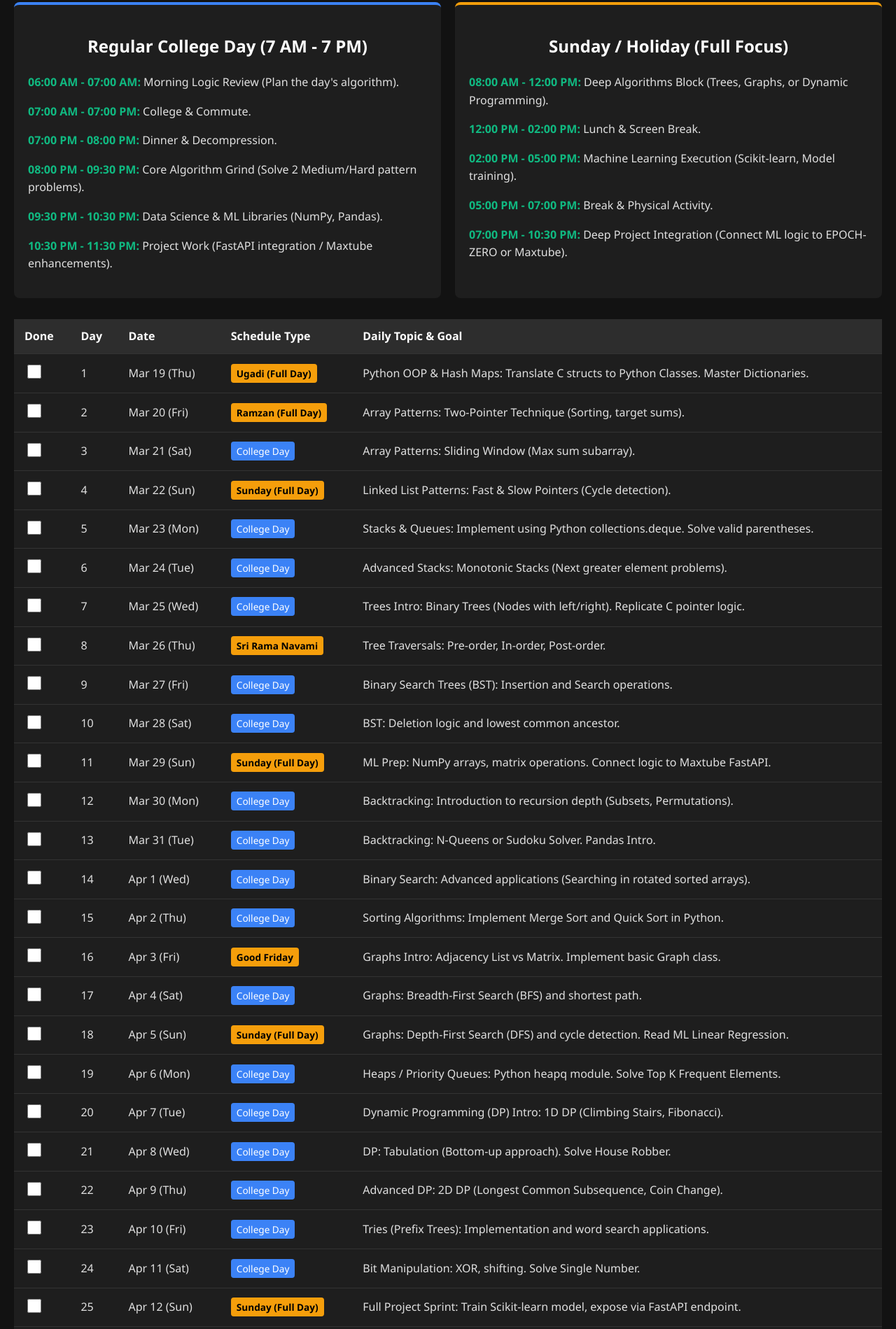
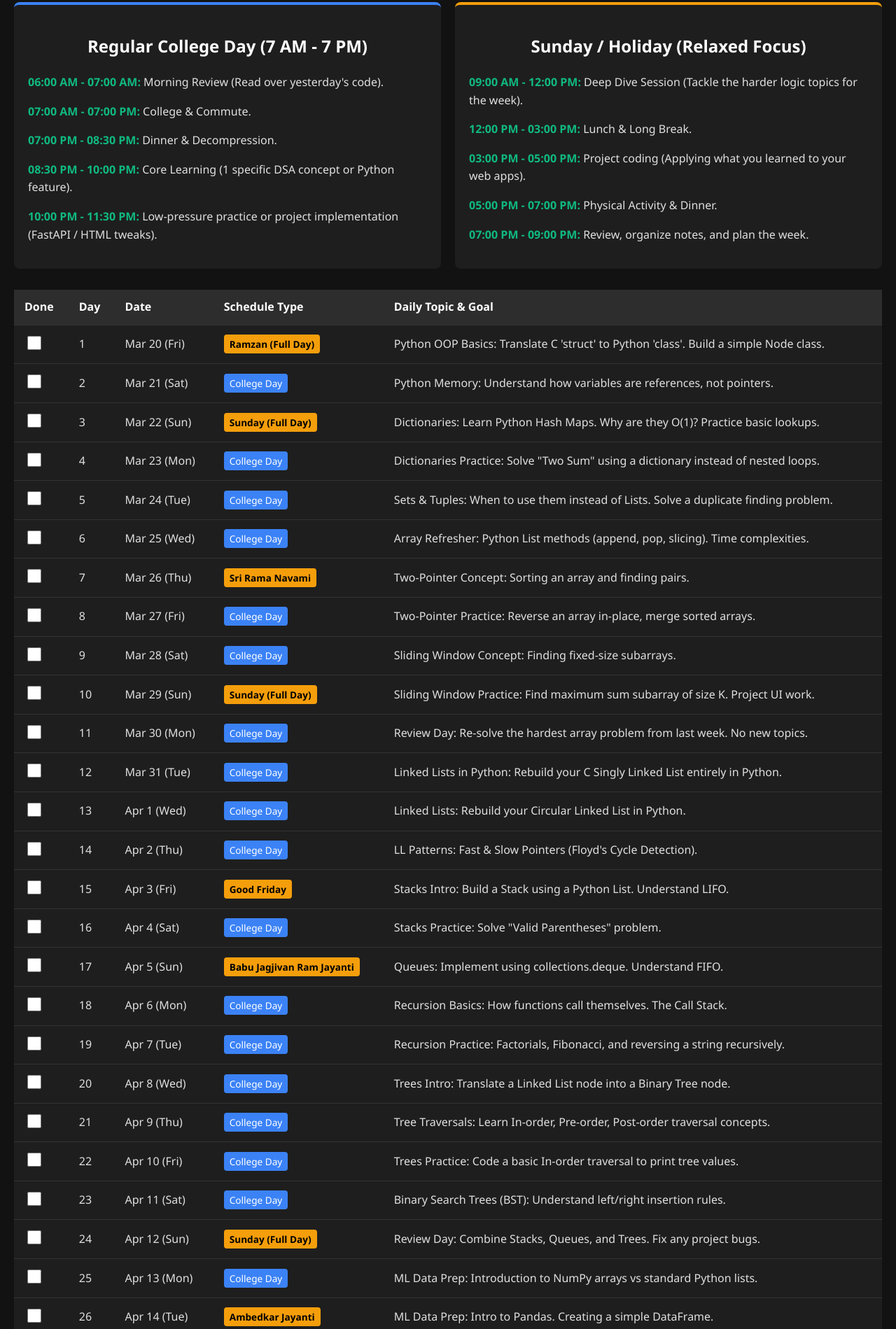
Before and after one commit to Neerajsai7/timetable, a plain HTML site: page index.html in a window 1280 px wide. Shown: the part 322-2221 px from the top of the page at 70% size. Drawn offline with Linux system fonts and the light colour scheme.

Commit message:
Update index.html

```diff
--- a/index.html
+++ b/index.html
@@ -3,7 +3,7 @@
 <head>
     <meta charset="UTF-8">
     <meta name="viewport" content="width=device-width, initial-scale=1.0">
-    <title>Accelerated 30-Day Plan: Advanced DSA, Python & ML</title>
+    <title>Steady 30-Day Plan: C to Python & DSA</title>
     <style>
         body {
             font-family: 'Segoe UI', Tahoma, Geneva, Verdana, sans-serif;
@@ -15,7 +15,6 @@
         }
         h1, h2 { color: #ffffff; text-align: center; }
 
-        /* Progress Bar Styles */
         .progress-wrapper {
             background-color: #1e1e1e;
             padding: 20px;
@@ -34,14 +33,11 @@
         }
         .progress-fill {
             height: 100%;
-            background-color: #10b981;
+            background-color: #3b82f6;
             width: 0%;
             transition: width 0.4s ease;
         }
-        .progress-text {
-            font-weight: bold;
-            color: #10b981;
-        }
+        .progress-text { font-weight: bold; color: #3b82f6; }
 
         .schedules {
             display: flex;
@@ -74,13 +70,7 @@
         th { background-color: #2d2d2d; color: #fff; font-weight: bold; }
         tr:hover { background-color: #252525; }
 
-        /* Checkbox Styling */
-        input[type="checkbox"] {
-            width: 20px;
-            height: 20px;
-            cursor: pointer;
-            accent-color: #10b981;
-        }
+        input[type="checkbox"] { width: 20px; height: 20px; cursor: pointer; accent-color: #3b82f6; }
 
         .tag-regular { background-color: #3b82f6; color: white; padding: 4px 8px; border-radius: 4px; font-size: 0.85em; }
         .tag-holiday { background-color: #f59e0b; color: black; padding: 4px 8px; border-radius: 4px; font-size: 0.85em; font-weight: bold; }
@@ -90,7 +80,7 @@
 </head>
 <body>
 
-    <h1>Accelerated 30-Day Engineering Blueprint</h1>
+    <h1>Steady 30-Day Engineering Blueprint</h1>
 
     <div class="progress-wrapper">
         <h2>Your Progress</h2>
@@ -103,21 +93,20 @@
     <div class="schedules">
         <div class="schedule-box">
             <h2>Regular College Day (7 AM - 7 PM)</h2>
-            <p><span class="time">06:00 AM - 07:00 AM:</span> Morning Logic Review (Plan the day's algorithm).</p>
+            <p><span class="time">06:00 AM - 07:00 AM:</span> Morning Review (Read over yesterday's code).</p>
             <p><span class="time">07:00 AM - 07:00 PM:</span> College & Commute.</p>
-            <p><span class="time">07:00 PM - 08:00 PM:</span> Dinner & Decompression.</p>
-            <p><span class="time">08:00 PM - 09:30 PM:</span> Core Algorithm Grind (Solve 2 Medium/Hard pattern problems).</p>
-            <p><span class="time">09:30 PM - 10:30 PM:</span> Data Science & ML Libraries (NumPy, Pandas).</p>
-            <p><span class="time">10:30 PM - 11:30 PM:</span> Project Work (FastAPI integration / Maxtube enhancements).</p>
+            <p><span class="time">07:00 PM - 08:30 PM:</span> Dinner & Decompression.</p>
+            <p><span class="time">08:30 PM - 10:00 PM:</span> Core Learning (1 specific DSA concept or Python feature).</p>
+            <p><span class="time">10:00 PM - 11:30 PM:</span> Low-pressure practice or project implementation (FastAPI / HTML tweaks).</p>
         </div>
 
         <div class="schedule-box holiday">
-            <h2>Sunday / Holiday (Full Focus)</h2>
-            <p><span class="time">08:00 AM - 12:00 PM:</span> Deep Algorithms Block (Trees, Graphs, or Dynamic Programming).</p>
-            <p><span class="time">12:00 PM - 02:00 PM:</span> Lunch & Screen Break.</p>
-            <p><span class="time">02:00 PM - 05:00 PM:</span> Machine Learning Execution (Scikit-learn, Model training).</p>
-            <p><span class="time">05:00 PM - 07:00 PM:</span> Break & Physical Activity.</p>
-            <p><span class="time">07:00 PM - 10:30 PM:</span> Deep Project Integration (Connect ML logic to EPOCH-ZERO or Maxtube).</p>
+            <h2>Sunday / Holiday (Relaxed Focus)</h2>
+            <p><span class="time">09:00 AM - 12:00 PM:</span> Deep Dive Session (Tackle the harder logic topics for the week).</p>
+            <p><span class="time">12:00 PM - 03:00 PM:</span> Lunch & Long Break.</p>
+            <p><span class="time">03:00 PM - 05:00 PM:</span> Project coding (Applying what you learned to your web apps).</p>
+            <p><span class="time">05:00 PM - 07:00 PM:</span> Physical Activity & Dinner.</p>
+            <p><span class="time">07:00 PM - 09:00 PM:</span> Review, organize notes, and plan the week.</p>
         </div>
     </div>
 
@@ -132,36 +121,36 @@
             </tr>
         </thead>
         <tbody>
-            <tr id="row-1"><td><input type="checkbox" class="day-checkbox" data-day="1"></td><td>1</td><td>Mar 19 (Thu)</td><td><span class="tag-holiday">Ugadi (Full Day)</span></td><td>Python OOP & Hash Maps: Translate C structs to Python Classes. Master Dictionaries.</td></tr>
-            <tr id="row-2"><td><input type="checkbox" class="day-checkbox" data-day="2"></td><td>2</td><td>Mar 20 (Fri)</td><td><span class="tag-holiday">Ramzan (Full Day)</span></td><td>Array Patterns: Two-Pointer Technique (Sorting, target sums).</td></tr>
-            <tr id="row-3"><td><input type="checkbox" class="day-checkbox" data-day="3"></td><td>3</td><td>Mar 21 (Sat)</td><td><span class="tag-regular">College Day</span></td><td>Array Patterns: Sliding Window (Max sum subarray).</td></tr>
-            <tr id="row-4"><td><input type="checkbox" class="day-checkbox" data-day="4"></td><td>4</td><td>Mar 22 (Sun)</td><td><span class="tag-holiday">Sunday (Full Day)</span></td><td>Linked List Patterns: Fast & Slow Pointers (Cycle detection).</td></tr>
-            <tr id="row-5"><td><input type="checkbox" class="day-checkbox" data-day="5"></td><td>5</td><td>Mar 23 (Mon)</td><td><span class="tag-regular">College Day</span></td><td>Stacks & Queues: Implement using Python collections.deque. Solve valid parentheses.</td></tr>
-            <tr id="row-6"><td><input type="checkbox" class="day-checkbox" data-day="6"></td><td>6</td><td>Mar 24 (Tue)</td><td><span class="tag-regular">College Day</span></td><td>Advanced Stacks: Monotonic Stacks (Next greater element problems).</td></tr>
-            <tr id="row-7"><td><input type="checkbox" class="day-checkbox" data-day="7"></td><td>7</td><td>Mar 25 (Wed)</td><td><span class="tag-regular">College Day</span></td><td>Trees Intro: Binary Trees (Nodes with left/right). Replicate C pointer logic.</td></tr>
-            <tr id="row-8"><td><input type="checkbox" class="day-checkbox" data-day="8"></td><td>8</td><td>Mar 26 (Thu)</td><td><span class="tag-holiday">Sri Rama Navami</span></td><td>Tree Traversals: Pre-order, In-order, Post-order.</td></tr>
-            <tr id="row-9"><td><input type="checkbox" class="day-checkbox" data-day="9"></td><td>9</td><td>Mar 27 (Fri)</td><td><span class="tag-regular">College Day</span></td><td>Binary Search Trees (BST): Insertion and Search operations.</td></tr>
-            <tr id="row-10"><td><input type="checkbox" class="day-checkbox" data-day="10"></td><td>10</td><td>Mar 28 (Sat)</td><td><span class="tag-regular">College Day</span></td><td>BST: Deletion logic and lowest common ancestor.</td></tr>
-            <tr id="row-11"><td><input type="checkbox" class="day-checkbox" data-day="11"></td><td>11</td><td>Mar 29 (Sun)</td><td><span class="tag-holiday">Sunday (Full Day)</span></td><td>ML Prep: NumPy arrays, matrix operations. Connect logic to Maxtube FastAPI.</td></tr>
-            <tr id="row-12"><td><input type="checkbox" class="day-checkbox" data-day="12"></td><td>12</td><td>Mar 30 (Mon)</td><td><span class="tag-regular">College Day</span></td><td>Backtracking: Introduction to recursion depth (Subsets, Permutations).</td></tr>
-            <tr id="row-13"><td><input type="checkbox" class="day-checkbox" data-day="13"></td><td>13</td><td>Mar 31 (Tue)</td><td><span class="tag-regular">College Day</span></td><td>Backtracking: N-Queens or Sudoku Solver. Pandas Intro.</td></tr>
-            <tr id="row-14"><td><input type="checkbox" class="day-checkbox" data-day="14"></td><td>14</td><td>Apr 1 (Wed)</td><td><span class="tag-regular">College Day</span></td><td>Binary Search: Advanced applications (Searching in rotated sorted arrays).</td></tr>
-            <tr id="row-15"><td><input type="checkbox" class="day-checkbox" data-day="15"></td><td>15</td><td>Apr 2 (Thu)</td><td><span class="tag-regular">College Day</span></td><td>Sorting Algorithms: Implement Merge Sort and Quick Sort in Python.</td></tr>
-            <tr id="row-16"><td><input type="checkbox" class="day-checkbox" data-day="16"></td><td>16</td><td>Apr 3 (Fri)</td><td><span class="tag-holiday">Good Friday</span></td><td>Graphs Intro: Adjacency List vs Matrix. Implement basic Graph class.</td></tr>
-            <tr id="row-17"><td><input type="checkbox" class="day-checkbox" data-day="17"></td><td>17</td><td>Apr 4 (Sat)</td><td><span class="tag-regular">College Day</span></td><td>Graphs: Breadth-First Search (BFS) and shortest path.</td></tr>
-            <tr id="row-18"><td><input type="checkbox" class="day-checkbox" data-day="18"></td><td>18</td><td>Apr 5 (Sun)</td><td><span class="tag-holiday">Sunday (Full Day)</span></td><td>Graphs: Depth-First Search (DFS) and cycle detection. Read ML Linear Regression.</td></tr>
-            <tr id="row-19"><td><input type="checkbox" class="day-checkbox" data-day="19"></td><td>19</td><td>Apr 6 (Mon)</td><td><span class="tag-regular">College Day</span></td><td>Heaps / Priority Queues: Python heapq module. Solve Top K Frequent Elements.</td></tr>
-            <tr id="row-20"><td><input type="checkbox" class="day-checkbox" data-day="20"></td><td>20</td><td>Apr 7 (Tue)</td><td><span class="tag-regular">College Day</span></td><td>Dynamic Programming (DP) Intro: 1D DP (Climbing Stairs, Fibonacci).</td></tr>
-            <tr id="row-21"><td><input type="checkbox" class="day-checkbox" data-day="21"></td><td>21</td><td>Apr 8 (Wed)</td><td><span class="tag-regular">College Day</span></td><td>DP: Tabulation (Bottom-up approach). Solve House Robber.</td></tr>
-            <tr id="row-22"><td><input type="checkbox" class="day-checkbox" data-day="22"></td><td>22</td><td>Apr 9 (Thu)</td><td><span class="tag-regular">College Day</span></td><td>Advanced DP: 2D DP (Longest Common Subsequence, Coin Change).</td></tr>
-            <tr id="row-23"><td><input type="checkbox" class="day-checkbox" data-day="23"></td><td>23</td><td>Apr 10 (Fri)</td><td><span class="tag-regular">College Day</span></td><td>Tries (Prefix Trees): Implementation and word search applications.</td></tr>
-            <tr id="row-24"><td><input type="checkbox" class="day-checkbox" data-day="24"></td><td>24</td><td>Apr 11 (Sat)</td><td><span class="tag-regular">College Day</span></td><td>Bit Manipulation: XOR, shifting. Solve Single Number.</td></tr>
-            <tr id="row-25"><td><input type="checkbox" class="day-checkbox" data-day="25"></td><td>25</td><td>Apr 12 (Sun)</td><td><span class="tag-holiday">Sunday (Full Day)</span></td><td>Full Project Sprint: Train Scikit-learn model, expose via FastAPI endpoint.</td></tr>
-            <tr id="row-26"><td><input type="checkbox" class="day-checkbox" data-day="26"></td><td>26</td><td>Apr 13 (Mon)</td><td><span class="tag-regular">College Day</span></td><td>Advanced Graphs: Dijkstra's Algorithm for weighted shortest paths.</td></tr>
-            <tr id="row-27"><td><input type="checkbox" class="day-checkbox" data-day="27"></td><td>27</td><td>Apr 14 (Tue)</td><td><span class="tag-holiday">Ambedkar Jayanti</span></td><td>Advanced Graphs: Topological Sorting. Refine EPOCH-ZERO code.</td></tr>
-            <tr id="row-28"><td><input type="checkbox" class="day-checkbox" data-day="28"></td><td>28</td><td>Apr 15 (Wed)</td><td><span class="tag-regular">College Day</span></td><td>System Design Prep: How to structure a scalable backend API.</td></tr>
-            <tr id="row-29"><td><input type="checkbox" class="day-checkbox" data-day="29"></td><td>29</td><td>Apr 16 (Thu)</td><td><span class="tag-regular">College Day</span></td><td>Mock Interview Prep: Solve 2 random Hard/Medium problems.</td></tr>
-            <tr id="row-30"><td><input type="checkbox" class="day-checkbox" data-day="30"></td><td>30</td><td>Apr 17 (Fri)</td><td><span class="tag-regular">College Day</span></td><td>Portfolio Update: Push final code to GitHub. Assess Python/ML readiness.</td></tr>
+            <tr id="row-1"><td><input type="checkbox" class="day-checkbox" data-day="1"></td><td>1</td><td>Mar 20 (Fri)</td><td><span class="tag-holiday">Ramzan (Full Day)</span></td><td>Python OOP Basics: Translate C 'struct' to Python 'class'. Build a simple Node class.</td></tr>
+            <tr id="row-2"><td><input type="checkbox" class="day-checkbox" data-day="2"></td><td>2</td><td>Mar 21 (Sat)</td><td><span class="tag-regular">College Day</span></td><td>Python Memory: Understand how variables are references, not pointers.</td></tr>
+            <tr id="row-3"><td><input type="checkbox" class="day-checkbox" data-day="3"></td><td>3</td><td>Mar 22 (Sun)</td><td><span class="tag-holiday">Sunday (Full Day)</span></td><td>Dictionaries: Learn Python Hash Maps. Why are they O(1)? Practice basic lookups.</td></tr>
+            <tr id="row-4"><td><input type="checkbox" class="day-checkbox" data-day="4"></td><td>4</td><td>Mar 23 (Mon)</td><td><span class="tag-regular">College Day</span></td><td>Dictionaries Practice: Solve "Two Sum" using a dictionary instead of nested loops.</td></tr>
+            <tr id="row-5"><td><input type="checkbox" class="day-checkbox" data-day="5"></td><td>5</td><td>Mar 24 (Tue)</td><td><span class="tag-regular">College Day</span></td><td>Sets & Tuples: When to use them instead of Lists. Solve a duplicate finding problem.</td></tr>
+            <tr id="row-6"><td><input type="checkbox" class="day-checkbox" data-day="6"></td><td>6</td><td>Mar 25 (Wed)</td><td><span class="tag-regular">College Day</span></td><td>Array Refresher: Python List methods (append, pop, slicing). Time complexities.</td></tr>
+            <tr id="row-7"><td><input type="checkbox" class="day-checkbox" data-day="7"></td><td>7</td><td>Mar 26 (Thu)</td><td><span class="tag-holiday">Sri Rama Navami</span></td><td>Two-Pointer Concept: Sorting an array and finding pairs.</td></tr>
+            <tr id="row-8"><td><input type="checkbox" class="day-checkbox" data-day="8"></td><td>8</td><td>Mar 27 (Fri)</td><td><span class="tag-regular">College Day</span></td><td>Two-Pointer Practice: Reverse an array in-place, merge sorted arrays.</td></tr>
+            <tr id="row-9"><td><input type="checkbox" class="day-checkbox" data-day="9"></td><td>9</td><td>Mar 28 (Sat)</td><td><span class="tag-regular">College Day</span></td><td>Sliding Window Concept: Finding fixed-size subarrays.</td></tr>
+            <tr id="row-10"><td><input type="checkbox" class="day-checkbox" data-day="10"></td><td>10</td><td>Mar 29 (Sun)</td><td><span class="tag-holiday">Sunday (Full Day)</span></td><td>Sliding Window Practice: Find maximum sum subarray of size K. Project UI work.</td></tr>
+            <tr id="row-11"><td><input type="checkbox" class="day-checkbox" data-day="11"></td><td>11</td><td>Mar 30 (Mon)</td><td><span class="tag-regular">College Day</span></td><td>Review Day: Re-solve the hardest array problem from last week. No new topics.</td></tr>
+            <tr id="row-12"><td><input type="checkbox" class="day-checkbox" data-day="12"></td><td>12</td><td>Mar 31 (Tue)</td><td><span class="tag-regular">College Day</span></td><td>Linked Lists in Python: Rebuild your C Singly Linked List entirely in Python.</td></tr>
+            <tr id="row-13"><td><input type="checkbox" class="day-checkbox" data-day="13"></td><td>13</td><td>Apr 1 (Wed)</td><td><span class="tag-regular">College Day</span></td><td>Linked Lists: Rebuild your Circular Linked List in Python.</td></tr>
+            <tr id="row-14"><td><input type="checkbox" class="day-checkbox" data-day="14"></td><td>14</td><td>Apr 2 (Thu)</td><td><span class="tag-regular">College Day</span></td><td>LL Patterns: Fast & Slow Pointers (Floyd's Cycle Detection).</td></tr>
+            <tr id="row-15"><td><input type="checkbox" class="day-checkbox" data-day="15"></td><td>15</td><td>Apr 3 (Fri)</td><td><span class="tag-holiday">Good Friday</span></td><td>Stacks Intro: Build a Stack using a Python List. Understand LIFO.</td></tr>
+            <tr id="row-16"><td><input type="checkbox" class="day-checkbox" data-day="16"></td><td>16</td><td>Apr 4 (Sat)</td><td><span class="tag-regular">College Day</span></td><td>Stacks Practice: Solve "Valid Parentheses" problem.</td></tr>
+            <tr id="row-17"><td><input type="checkbox" class="day-checkbox" data-day="17"></td><td>17</td><td>Apr 5 (Sun)</td><td><span class="tag-holiday">Babu Jagjivan Ram Jayanti</span></td><td>Queues: Implement using collections.deque. Understand FIFO.</td></tr>
+            <tr id="row-18"><td><input type="checkbox" class="day-checkbox" data-day="18"></td><td>18</td><td>Apr 6 (Mon)</td><td><span class="tag-regular">College Day</span></td><td>Recursion Basics: How functions call themselves. The Call Stack.</td></tr>
+            <tr id="row-19"><td><input type="checkbox" class="day-checkbox" data-day="19"></td><td>19</td><td>Apr 7 (Tue)</td><td><span class="tag-regular">College Day</span></td><td>Recursion Practice: Factorials, Fibonacci, and reversing a string recursively.</td></tr>
+            <tr id="row-20"><td><input type="checkbox" class="day-checkbox" data-day="20"></td><td>20</td><td>Apr 8 (Wed)</td><td><span class="tag-regular">College Day</span></td><td>Trees Intro: Translate a Linked List node into a Binary Tree node.</td></tr>
+            <tr id="row-21"><td><input type="checkbox" class="day-checkbox" data-day="21"></td><td>21</td><td>Apr 9 (Thu)</td><td><span class="tag-regular">College Day</span></td><td>Tree Traversals: Learn In-order, Pre-order, Post-order traversal concepts.</td></tr>
+            <tr id="row-22"><td><input type="checkbox" class="day-checkbox" data-day="22"></td><td>22</td><td>Apr 10 (Fri)</td><td><span class="tag-regular">College Day</span></td><td>Trees Practice: Code a basic In-order traversal to print tree values.</td></tr>
+            <tr id="row-23"><td><input type="checkbox" class="day-checkbox" data-day="23"></td><td>23</td><td>Apr 11 (Sat)</td><td><span class="tag-regular">College Day</span></td><td>Binary Search Trees (BST): Understand left/right insertion rules.</td></tr>
+            <tr id="row-24"><td><input type="checkbox" class="day-checkbox" data-day="24"></td><td>24</td><td>Apr 12 (Sun)</td><td><span class="tag-holiday">Sunday (Full Day)</span></td><td>Review Day: Combine Stacks, Queues, and Trees. Fix any project bugs.</td></tr>
+            <tr id="row-25"><td><input type="checkbox" class="day-checkbox" data-day="25"></td><td>25</td><td>Apr 13 (Mon)</td><td><span class="tag-regular">College Day</span></td><td>ML Data Prep: Introduction to NumPy arrays vs standard Python lists.</td></tr>
+            <tr id="row-26"><td><input type="checkbox" class="day-checkbox" data-day="26"></td><td>26</td><td>Apr 14 (Tue)</td><td><span class="tag-holiday">Ambedkar Jayanti</span></td><td>ML Data Prep: Intro to Pandas. Creating a simple DataFrame.</td></tr>
+            <tr id="row-27"><td><input type="checkbox" class="day-checkbox" data-day="27"></td><td>27</td><td>Apr 15 (Wed)</td><td><span class="tag-regular">College Day</span></td><td>ML Concepts: Read about Linear Regression. No coding, just theory.</td></tr>
+            <tr id="row-28"><td><input type="checkbox" class="day-checkbox" data-day="28"></td><td>28</td><td>Apr 16 (Thu)</td><td><span class="tag-regular">College Day</span></td><td>Project Integration: Connect a basic Python script to your FastAPI backend.</td></tr>
+            <tr id="row-29"><td><input type="checkbox" class="day-checkbox" data-day="29"></td><td>29</td><td>Apr 17 (Fri)</td><td><span class="tag-regular">College Day</span></td><td>Final Review: Go over all Python OOP and Array Patterns learned.</td></tr>
+            <tr id="row-30"><td><input type="checkbox" class="day-checkbox" data-day="30"></td><td>30</td><td>Apr 18 (Sat)</td><td><span class="tag-regular">College Day</span></td><td>Plan Next Steps: Assess readiness for Advanced Graphs / ML models.</td></tr>
         </tbody>
     </table>
 
@@ -172,23 +161,20 @@
             const progressText = document.getElementById('progress-text');
             const totalDays = checkboxes.length;
 
-            // Load saved state from LocalStorage
             checkboxes.forEach(box => {
                 const dayId = box.getAttribute('data-day');
-                const isChecked = localStorage.getItem('day_' + dayId) === 'true';
+                const isChecked = localStorage.getItem('steady_day_' + dayId) === 'true';
                 box.checked = isChecked;
                 updateRowStyle(dayId, isChecked);
 
-                // Add event listener for changes
                 box.addEventListener('change', (e) => {
                     const checked = e.target.checked;
-                    localStorage.setItem('day_' + dayId, checked);
+                    localStorage.setItem('steady_day_' + dayId, checked);
                     updateRowStyle(dayId, checked);
                     calculateProgress();
                 });
             });
 
-            // Calculate initial progress on load
             calculateProgress();
 
             function updateRowStyle(dayId, isChecked) {
```
